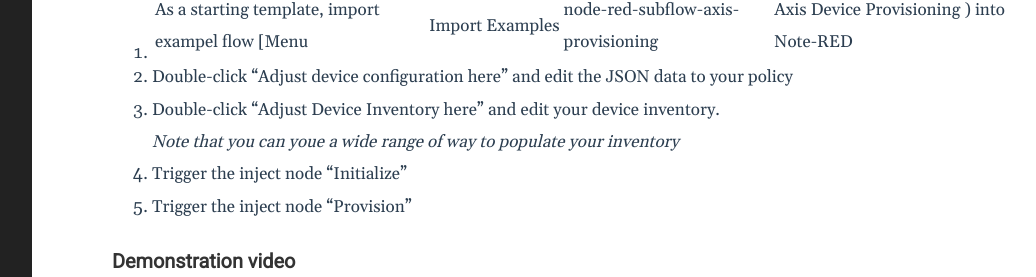
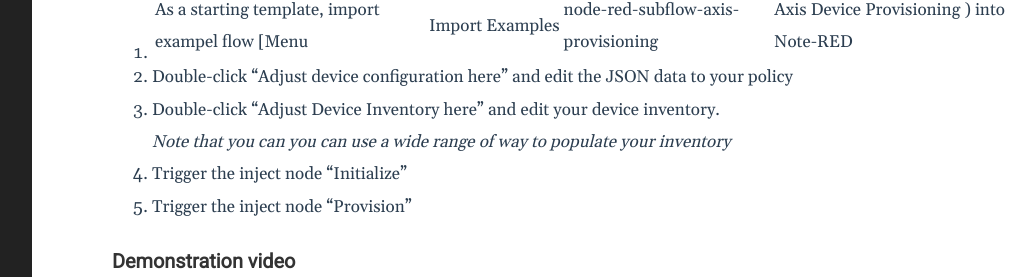
Before and after one commit to pandosme/pandosme.github.io, a Jekyll site: the page built from docs/_posts/2024-04-15-Custom-Device-Provisioning.md, in a window 1280 px wide, cut to the strip 699-976 px from the top of the page. Shown: the whole strip, without its empty margins (188-1224 px from the left). Built offline with Jekyll 4.4.1, drawn with Linux system fonts in a browser that asks for light colours.

Commit message:
Update 2024-04-15-Custom-Device-Provisioning.md

```diff
--- a/docs/_posts/2024-04-15-Custom-Device-Provisioning.md
+++ b/docs/_posts/2024-04-15-Custom-Device-Provisioning.md
@@ -20,7 +20,7 @@ When ADM5 or ADMx cannot be used as an Axis device provisioning tool, scripting
 1. As a starting template, import exampel flow [Menu | Import | Examples | node-red-subflow-axis-provisioning | Axis Device Provisioning ) into Note-RED
 2. Double-click "Adjust device configuration here" and edit the JSON data to your policy
 3. Double-click "Adjust Device Inventory here" and edit your device inventory.
-   _Note that you can youe a wide range of way to populate your inventory_
+   _Note that you can you can use a wide range of way to populate your inventory_
 4. Trigger the inject node "Initialize"
 5. Trigger the inject node "Provision"
 
```
